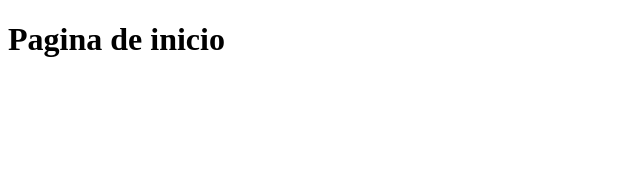
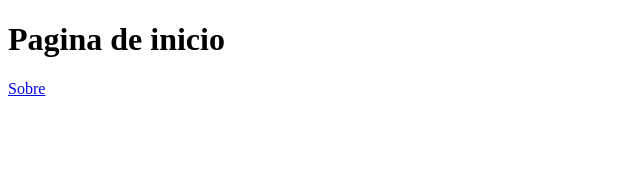
Before and after one commit to glen112-bit/actions, a Next.js app: page / in a window 1280 px wide. Shown: the top 170 px of the page, without its empty margins (0-640 px from the left). Built offline with nearby package versions, Linux system fonts and the light colour scheme.

Commit message:
deplyprod

```diff
--- a/pages/about.js
+++ b/pages/about.js
@@ -1,7 +1,10 @@
+import Link from "next/link";
+
 export default function AboutScreen() {
   return (
     <div>
       <h1>Pagina de Sobre</h1>
+        <Link href="/">Home</Link>
     </div>
   );
 }
--- a/pages/index.js
+++ b/pages/index.js
@@ -1,7 +1,12 @@
+import Link from "next/link";
+
 export default function HomeScreen() {
   return (
     <div>
       <h1>Pagina de inicio</h1>
+       <Link href="/about">
+        Sobre
+      </Link>
     </div>
   );
 }
```
